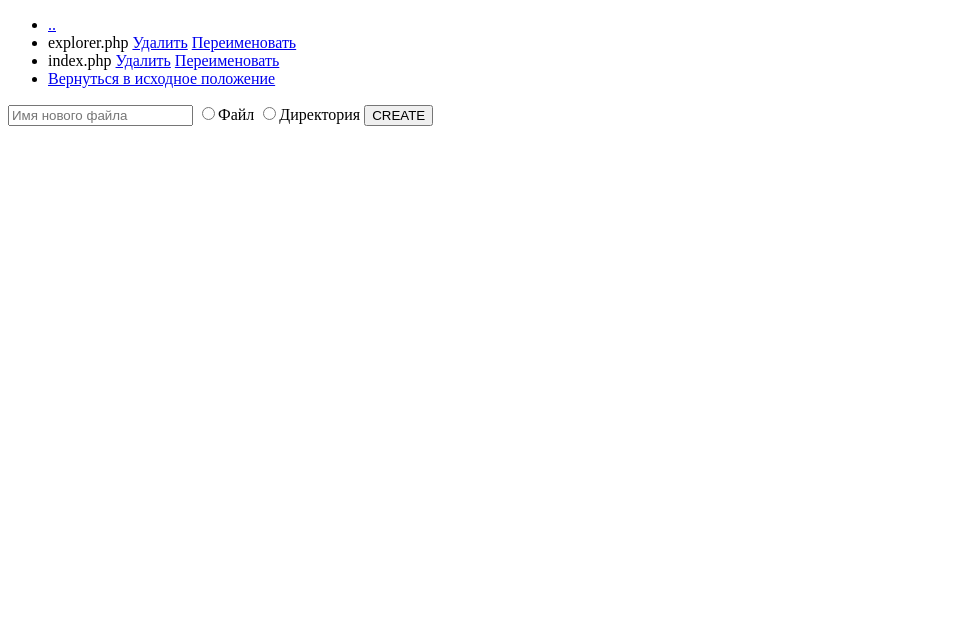
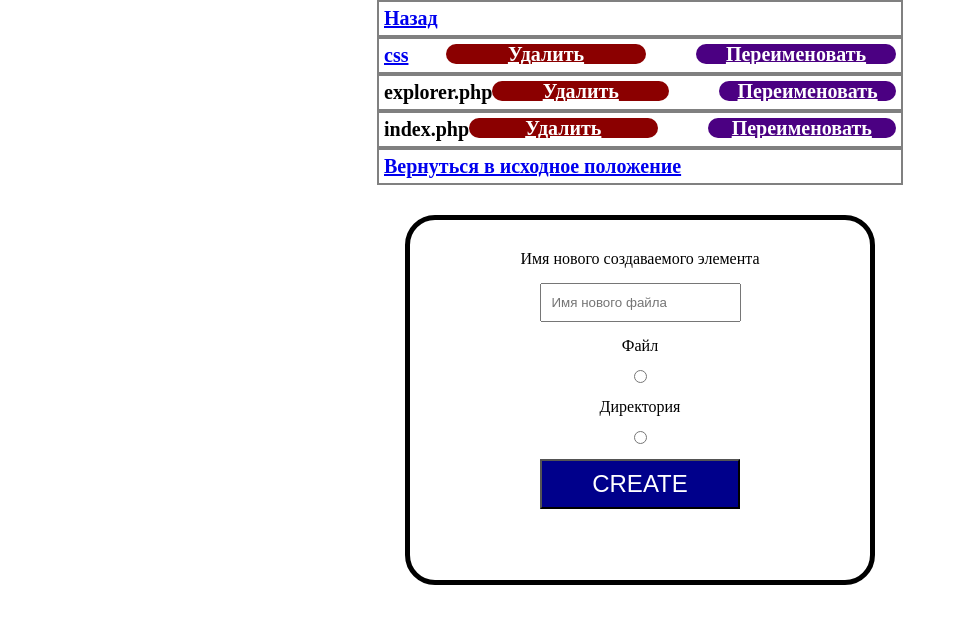
Before and after one commit to Yauheni-Nikifarau/YN-PHP-6, a PHP site: page / in a window 1280 px wide. Shown: the top 624 px of the page, without its empty margins (0-958 px from the left). Run offline with PHP 8.4, Linux system fonts and the light colour scheme.

Commit message:
add css and recursive remove

```diff
--- /dev/null
+++ b/admin/css/style.css
@@ -0,0 +1,58 @@
+* {
+    margin: 0;
+    padding: 0;
+}
+
+li {
+    width: 40%;
+    margin: 0 auto;
+    border: 2px solid grey;
+    display: flex;
+    font-size: 20px;
+    font-weight: bold;
+    padding: 5px;
+}
+
+.button {
+    text-align: center;
+    color: white;
+    display: block;
+    border-radius: 10px;
+    height: 20px;
+    width: 200px;
+    line-height: 20px;
+}
+
+.button:nth-last-child(1) {
+    margin-left: 50px;
+    background-color: indigo;
+}
+
+.button:nth-last-child(2) {
+    margin-left: auto;
+    background-color: darkred;
+}
+
+form {
+    width: 400px;
+    height: 300px;
+    padding: 30px;
+    border: 5px solid black;
+    border-radius: 30px;
+    text-align: center;
+    margin: 30px auto;
+}
+
+form input {
+    display: block;
+    padding: 10px;
+    margin: 15px auto;
+}
+
+form button {
+    width: 200px;
+    height: 50px;
+    font-size: 24px;
+    color: white;
+    background-color: darkblue;
+}
--- a/admin/explorer.php
+++ b/admin/explorer.php
@@ -1,9 +1,24 @@
 <?php
-function prent ($arr) {
-    echo '<pre>';
-    var_dump($arr);
-    echo '</pre>';
+function removeDir ($path) {
+    $dd = opendir($path);
+    while (($item = readdir($dd)) !== false) {
+        if($item == '.' || $item == '..') {
+            continue;
+        }
+
+        $item = $path . '\\' . $item;
+
+        if (is_dir($item)) {
+            removeDir($item);
+        } else {
+            unlink($item);
+        }
+    }
+    rmdir($path);
+
 }
+
+
 $checkUrl = preg_match('/\/explorer\.php$/',$_SERVER['PHP_SELF']);
 if ($checkUrl == 1) {
     header('location: /admin/index.php');
@@ -25,7 +40,7 @@ if ($fileToRename = $_GET['rename'] ?? false) {
         header("location: /admin/?dir={$dir}");
     else : ?>
         <form action="/admin/?dir=<?= $dir; ?>&rename=<?= $_GET['rename']; ?>" method="POST">
-            <input type="text" name="newName" placeholder="new name">
+            <label>Новое имя<input type="text" name="newName" placeholder="new name"></label>
             <button>OK</button>
         </form>
     <?php endif;
@@ -36,8 +51,10 @@ if (($fileToRemove = $_GET['remove'] ?? false) && ($type = $_GET['type'] ?? fals
     if (file_exists($fileToRemove)) {
         if ($type == 'file') {
             unlink($fileToRemove);
+            header("location: $dir");
         } elseif ($type == 'dir') {
-            rmdir($fileToRemove);
+            removeDir($fileToRemove);
+            header("location: $dir");
         }
     }
 }
@@ -71,6 +88,7 @@ if (($newFile = $_POST['newFile'] ?? false) && ($type = $_POST['type'] ?? false)
           content="width=device-width, user-scalable=no, initial-scale=1.0, maximum-scale=1.0, minimum-scale=1.0">
     <meta http-equiv="X-UA-Compatible" content="ie=edge">
     <title>Document</title>
+    <link rel="stylesheet" href="./css/style.css">
 </head>
 <body>
 <ul>
@@ -79,10 +97,10 @@ if (($newFile = $_POST['newFile'] ?? false) && ($type = $_POST['type'] ?? false)
         if (is_dir($dir . '\\' . $path)) : ?>
 
             <li>
-                <a href="/admin/?dir=<?= $dir . '\\'.$path; ?>"><?= $path; ?></a>
+                <a href="/admin/?dir=<?= $dir . '\\'.$path; ?>"><?= ($path == '..') ? 'Назад' : $path; ?></a>
                 <?php if ($path != '..') :?>
-                <a href="/admin/?dir=<?= $dir; ?>&remove=<?= $path;?>&type=dir">Удалить</a>
-                <a href="/admin/?dir=<?= $dir; ?>&rename=<?= $path;?>">Переименовать</a>
+                <a href="/admin/?dir=<?= $dir; ?>&remove=<?= $path;?>&type=dir" class="button">Удалить</a>
+                <a href="/admin/?dir=<?= $dir; ?>&rename=<?= $path;?>" class="button">Переименовать</a>
                 <?php endif; ?>
             </li>
 
@@ -90,8 +108,8 @@ if (($newFile = $_POST['newFile'] ?? false) && ($type = $_POST['type'] ?? false)
 
             <li>
                 <?= $path; ?>
-                <a href="/admin/?dir=<?= $dir; ?>&remove=<?= $path;?>&type=file">Удалить</a>
-                <a href="/admin/?dir=<?= $dir; ?>&rename=<?= $path;?>">Переименовать</a>
+                <a href="/admin/?dir=<?= $dir; ?>&remove=<?= $path;?>&type=file" class="button">Удалить</a>
+                <a href="/admin/?dir=<?= $dir; ?>&rename=<?= $path;?>" class="button">Переименовать</a>
             </li>
 
         <?php endif;
@@ -99,16 +117,14 @@ if (($newFile = $_POST['newFile'] ?? false) && ($type = $_POST['type'] ?? false)
             <li><a href="/admin/">Вернуться в исходное положение</a></li>
     </ul>
 
+<form action="/admin/?dir=<?= $dir; ?>" method="post">
+    <label>Имя нового создаваемого элемента<input type="text" name="newFile" placeholder="Имя нового файла"></label>
+    <label>Файл<input type="radio" name="type" value="file"></label>
+    <label>Директория<input type="radio" name="type" value="dir"></label>
+    <button>CREATE</button>
+</form>
 
 <?php } ?>
 
-<form action="/admin/?dir=<?= $dir; ?>" method="post">
-    <input type="text" name="newFile"placeholder="Имя нового файла">
-    <input type="radio" name="type" value="file">Файл
-    <input type="radio" name="type" value="dir">Директория
-    <button>CREATE</button>
-</form>
-
-
 </body>
 </html>
```
